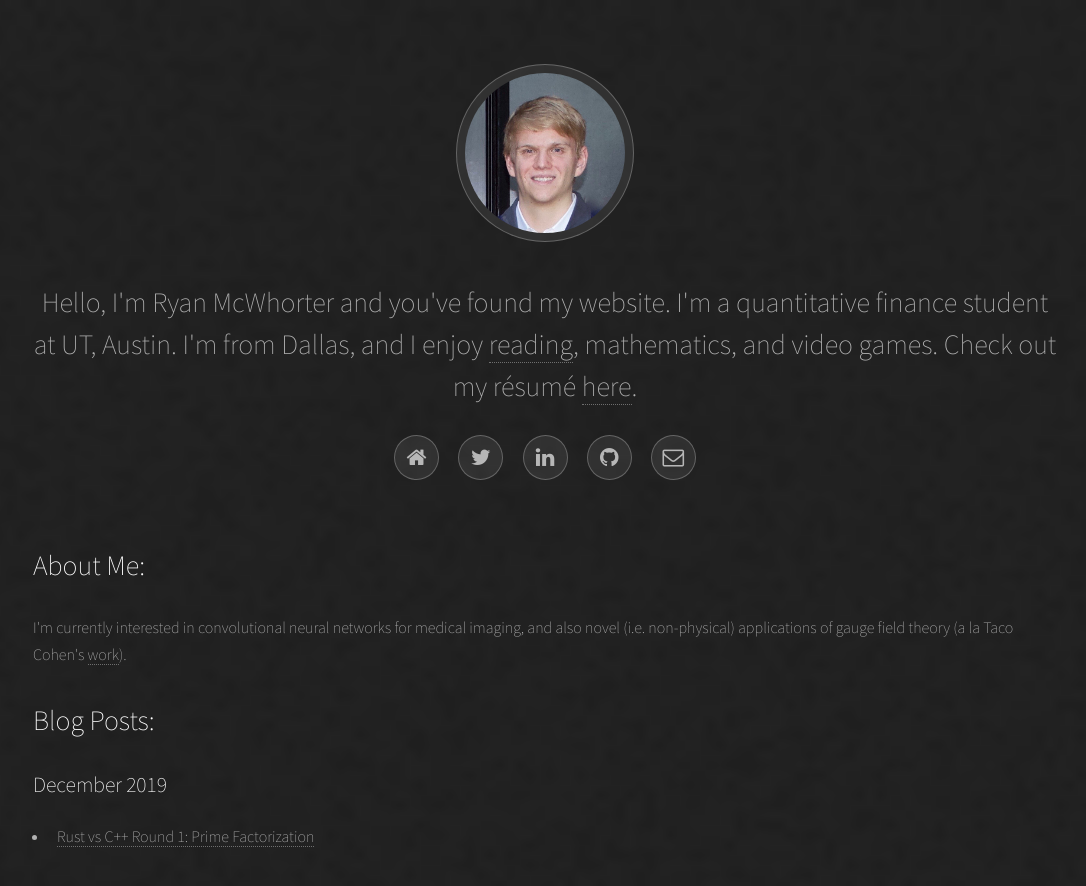
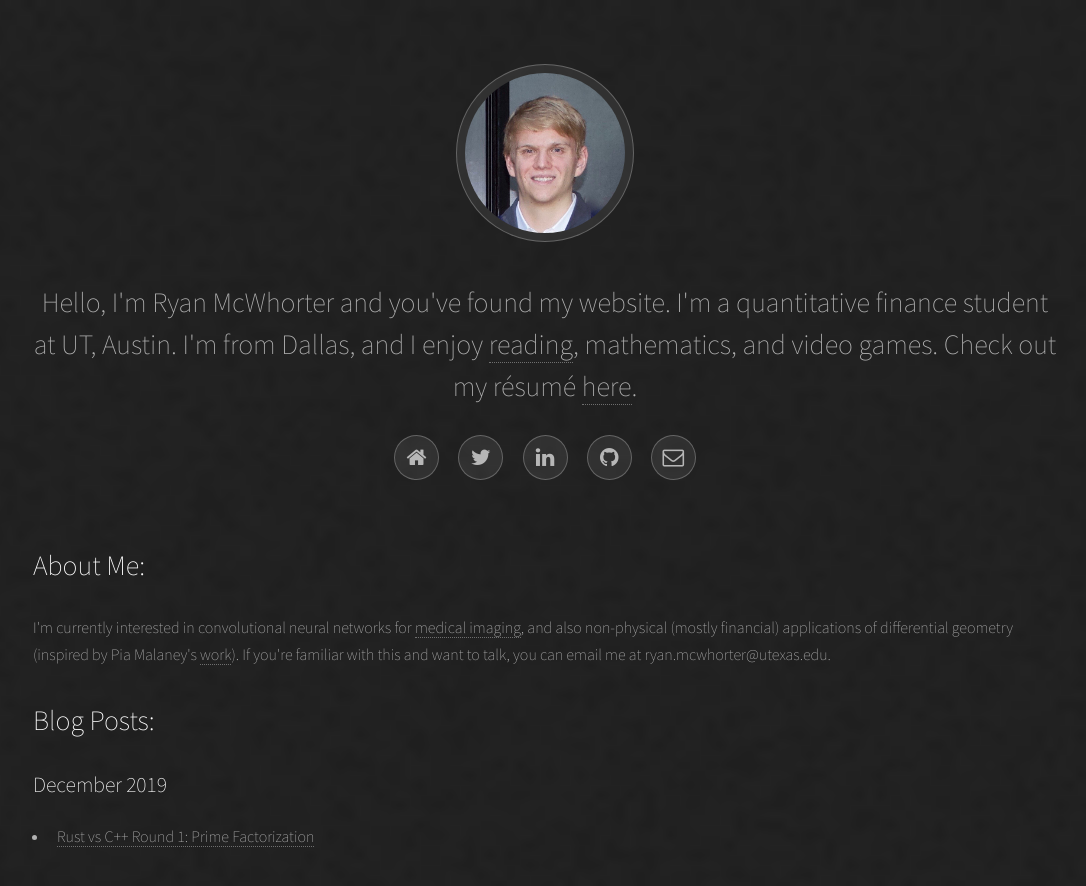
Before and after one commit to rmcwhorter/rmcwhorter.github.io, a Jekyll site: the page index.html, which Jekyll copies as it is, in a window 1280 px wide. Shown: the top 886 px of the page, without its empty margins (95-1181 px from the left). Built offline with Jekyll 4.4.1, drawn with Linux system fonts in a browser that asks for light colours; comment, search, counter and statistics services are not loaded.

Commit message:
Updated about me

```diff
--- a/index.html
+++ b/index.html
@@ -35,7 +35,7 @@
 							<h1>
 								About Me:
 							</h1>
-							<p>I'm currently interested in convolutional neural networks for medical imaging, and also novel (i.e. non-physical) applications of gauge field theory (a la Taco Cohen's <a href="https://arxiv.org/pdf/1902.04615.pdf" tarrget="_blank">work</a>).</p>
+							<p>I'm currently interested in convolutional neural networks for <a href="resume.html#sigtech">medical imaging</a>, and also non-physical (mostly financial) applications of differential geometry (inspired by Pia Malaney's <a href="https://www.semanticscholar.org/paper/The-Index-Number-Problem%3A-A-Dierential-Geometric-Malaney/eb74898337415912a12d5b6642e5c2e6950f637c?p2df" target="_blank">work</a>). If you're familiar with this and want to talk, you can email me at ryan.mcwhorter@utexas.edu.</p>
 						</div>
 						<div>
 							<h1>
--- a/resume.html
+++ b/resume.html
@@ -85,7 +85,7 @@
         </div>
         <div>
           <h2>
-            <a href="https://sigmoid-tech.com/" target="_blank"
+            <a name="sigtech" href="https://sigmoid-tech.com/" target="_blank"
               >Sigmoid Technologies</a
             >
             - Co-founder; December 2019 and onwards
```
